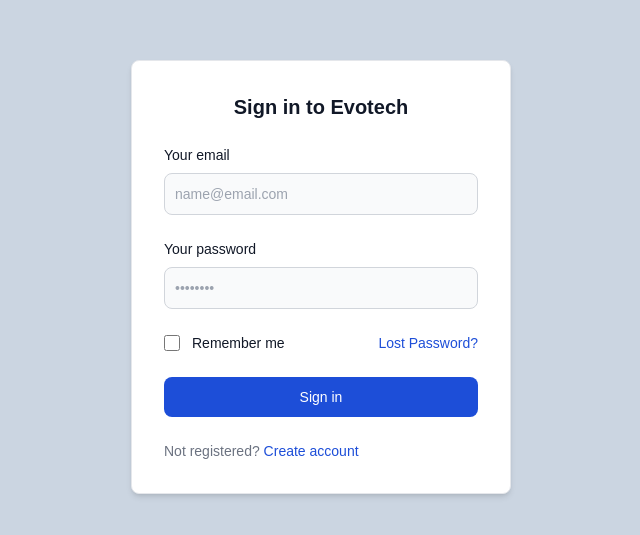
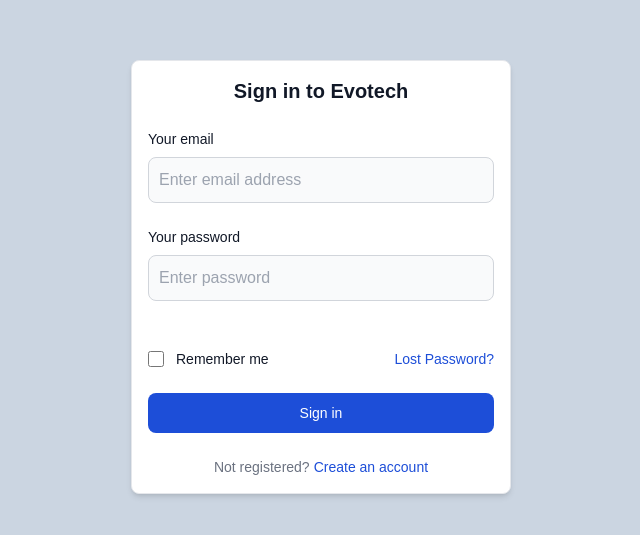
Before and after one commit to hashaaan/evotech-next, a Next.js app: page /login in a window 1280 px wide. Shown: the part 123-658 px from the top of the page, without its empty margins (319-959 px from the left). Built offline with nearby package versions, Linux system fonts and the light colour scheme.

Commit message:
Add login page validations

```diff
--- /dev/null
+++ b/app/login/login-form.jsx
@@ -0,0 +1,157 @@
+"use client";
+
+import { useState } from "react";
+
+// This Module Contains
+// 1. Controlled Inputs
+// 2. React.js useState hook
+// 3. Next.js "use client" breakpoint
+// 4. Tailwind CSS Flex, Dark mode, Max Width
+
+// Client component for CSR
+export default function LoginForm({ title }) {
+  const [email, setEmail] = useState("");
+  const [emailError, setEmailError] = useState("");
+  const [password, setPassword] = useState("");
+
+  // Backend error handling
+  const [error, setError] = useState("");
+
+  const validateForm = () => {
+    if (email === "") {
+      setEmailError("Email address cannot be empty");
+      return { isValid: false };
+    }
+
+    setEmailError("");
+    return { isValid: true };
+  };
+
+  const handleSubmit = (e) => {
+    // Prevent default form submission
+    e.preventDefault();
+    // Log the state stored credentials to debug console
+    console.log("Form Data:", { email: email, password: password });
+
+    // Frontend validation before submission
+    const { isValid } = validateForm();
+
+    // Continue the submission only if form is valid
+    if (isValid) {
+      // Check if the login credentials are valid
+      if (email === "shalithadev@gmail.com" && password === "12345") {
+        // Set Authentication Token
+      } else {
+        // Set the invalid credentials error
+        setError("Invalid email address or password");
+      }
+    }
+  };
+
+  return (
+    <div className="w-[380px] mx-auto">
+      <div className="bg-white shadow-md border border-gray-200 rounded-lg p-4">
+        <form onSubmit={handleSubmit} className="space-y-6">
+          {/* title */}
+          <h3 className="text-center text-xl font-semibold text-gray-900">
+            {title}
+          </h3>
+
+          {/* email */}
+          <div>
+            <label
+              htmlFor="email"
+              className="text-sm font-medium text-gray-900 block mb-2"
+            >
+              Your email
+            </label>
+
+            <input
+              type="email"
+              name="email"
+              id="email"
+              value={email}
+              onChange={(e) => setEmail(e.target.value)}
+              className="bg-gray-50 border border-gray-300 rounded-lg text-gray-900 focus:ring-blue-500 focus:border-blue-500 block w-full p-2.5"
+              placeholder="Enter email address"
+            />
+
+            {emailError && (
+              <span className="text-red-600 text-xs text-center">
+                {emailError}
+              </span>
+            )}
+          </div>
+
+          {/* password */}
+          <div>
+            <label
+              htmlFor="password"
+              className="text-sm font-medium text-gray-900 block mb-2"
+            >
+              Your password
+            </label>
+
+            <input
+              type="password"
+              name="password"
+              id="password"
+              value={password}
+              onChange={(e) => setPassword(e.target.value)}
+              className="bg-gray-50 border border-gray-300 rounded-lg text-gray-900 focus:ring-blue-500 focus:border-blue-500 block w-full p-2.5"
+              placeholder="Enter password"
+            />
+          </div>
+
+          {/* error section */}
+          <div className="flex justify-center">
+            {error && error !== "" && (
+              <span className="text-red-600 text-xs text-center">{error}</span>
+            )}
+          </div>
+
+          {/* remember me */}
+          <div className="flex justify-between">
+            <div className="flex items-start">
+              <div className="flex items-center h-5">
+                <input
+                  id="remember"
+                  type="checkbox"
+                  className="bg-gray-50 border border-gray-300 focus:ring-3 focus:ring-blue-300 h-4 w-4 rounded"
+                />
+              </div>
+
+              <div className="text-sm ml-3">
+                <label htmlFor="remember" className="font-medium text-gray-900">
+                  Remember me
+                </label>
+              </div>
+            </div>
+
+            <a
+              href="/forget-password"
+              className="text-sm text-blue-700 font-medium hover:underline"
+            >
+              Lost Password?
+            </a>
+          </div>
+
+          {/* submit button */}
+          <button
+            type="submit"
+            className="w-full text-white bg-blue-700 hover:bg-blue-800 focus:ring-4 focus:ring-blue-300 font-medium rounded-lg text-sm px-5 py-2.5"
+          >
+            Sign in
+          </button>
+
+          <div className="flex justify-center text-sm font-medium text-gray-500 space-x-1">
+            <span>Not registered?</span>
+            <a href="/register" className="text-blue-700 hover:underline">
+              Create an account
+            </a>
+          </div>
+        </form>
+      </div>
+    </div>
+  );
+}
--- /dev/null
+++ b/app/login/page.jsx
@@ -0,0 +1,10 @@
+import LoginForm from "./login-form";
+
+// Server component for SSR
+export default function LoginPage() {
+  return (
+    <div className="flex flex-col justify-center items-center min-h-screen text-black">
+      <LoginForm title="Sign in to Evotech" />
+    </div>
+  );
+}
--- a/app/login/page.tsx
+++ /dev/null
@@ -1,116 +0,0 @@
-"use client";
-
-import { useState } from "react";
-
-export default function LoginPage() {
-  const [email, setEmail] = useState("");
-  const [password, setPassword] = useState("");
-  const [remember, setRemember] = useState(false);
-
-  // This Module Contains
-  // 1. Controlled Inputs
-  // 2. React.js useState hook
-  // 3. Next.js "use client" breakpoint
-  // 4. Tailwind CSS Flex, Dark mode, Max Width
-
-  return (
-    <div className="flex flex-col justify-center items-center w-full min-h-screen text-black">
-      <div className="w-[380px] mx-auto">
-        <div className="bg-white shadow-md border border-gray-200 rounded-lg p-4 sm:p-6 lg:p-8 dark:bg-gray-800 dark:border-gray-700">
-          <form className="space-y-6" action="#">
-            <h3 className="text-center text-xl font-semibold text-gray-900 dark:text-white">
-              Sign in to Evotech
-            </h3>
-
-            <div>
-              <label
-                htmlFor="email"
-                className="text-sm font-medium text-gray-900 block mb-2 dark:text-gray-300"
-              >
-                Your email
-              </label>
-
-              <input
-                type="email"
-                name="email"
-                id="email"
-                value={email}
-                onChange={(e) => setEmail(e.target.value)}
-                className="bg-gray-50 border border-gray-300 text-gray-900 sm:text-sm rounded-lg focus:ring-blue-500 focus:border-blue-500 block w-full p-2.5 dark:bg-gray-600 dark:border-gray-500 dark:placeholder-gray-400 dark:text-white"
-                placeholder="name@email.com"
-                required
-              />
-            </div>
-
-            <div>
-              <label
-                htmlFor="password"
-                className="text-sm font-medium text-gray-900 block mb-2 dark:text-gray-300"
-              >
-                Your password
-              </label>
-              <input
-                type="password"
-                name="password"
-                id="password"
-                value={password}
-                onChange={(e) => setPassword(e.target.value)}
-                placeholder="••••••••"
-                className="bg-gray-50 border border-gray-300 text-gray-900 sm:text-sm rounded-lg focus:ring-blue-500 focus:border-blue-500 block w-full p-2.5 dark:bg-gray-600 dark:border-gray-500 dark:placeholder-gray-400 dark:text-white"
-                required
-              />
-            </div>
-
-            <div className="flex items-start">
-              <div className="flex items-start">
-                <div className="flex items-center h-5">
-                  <input
-                    id="remember"
-                    aria-describedby="remember"
-                    type="checkbox"
-                    checked={remember}
-                    onChange={(e) => setRemember(e.target.checked)}
-                    className="bg-gray-50 border border-gray-300 focus:ring-3 focus:ring-blue-300 h-4 w-4 rounded dark:bg-gray-700 dark:border-gray-600 dark:focus:ring-blue-600 dark:ring-offset-gray-800"
-                    required
-                  />
-                </div>
-
-                <div className="text-sm ml-3">
-                  <label
-                    htmlFor="remember"
-                    className="font-medium text-gray-900 dark:text-gray-300"
-                  >
-                    Remember me
-                  </label>
-                </div>
-              </div>
-
-              <a
-                href="#"
-                className="text-sm text-blue-700 hover:underline ml-auto dark:text-blue-500"
-              >
-                Lost Password?
-              </a>
-            </div>
-
-            <button
-              type="submit"
-              className="w-full text-white bg-blue-700 hover:bg-blue-800 focus:ring-4 focus:ring-blue-300 font-medium rounded-lg text-sm px-5 py-2.5 text-center dark:bg-blue-600 dark:hover:bg-blue-700 dark:focus:ring-blue-800"
-            >
-              Sign in
-            </button>
-            <div className="text-sm font-medium text-gray-500 dark:text-gray-300">
-              Not registered?{" "}
-              <a
-                href="#"
-                className="text-blue-700 hover:underline dark:text-blue-500"
-              >
-                Create account
-              </a>
-            </div>
-          </form>
-        </div>
-      </div>
-    </div>
-  );
-}
```
